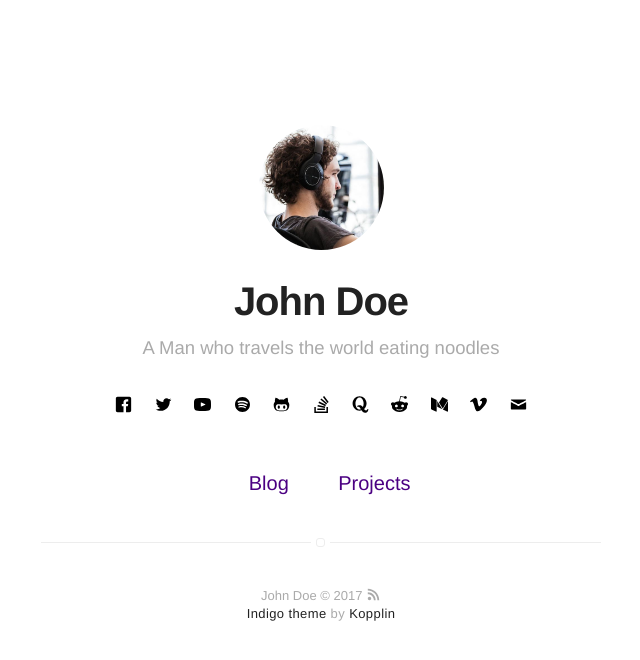
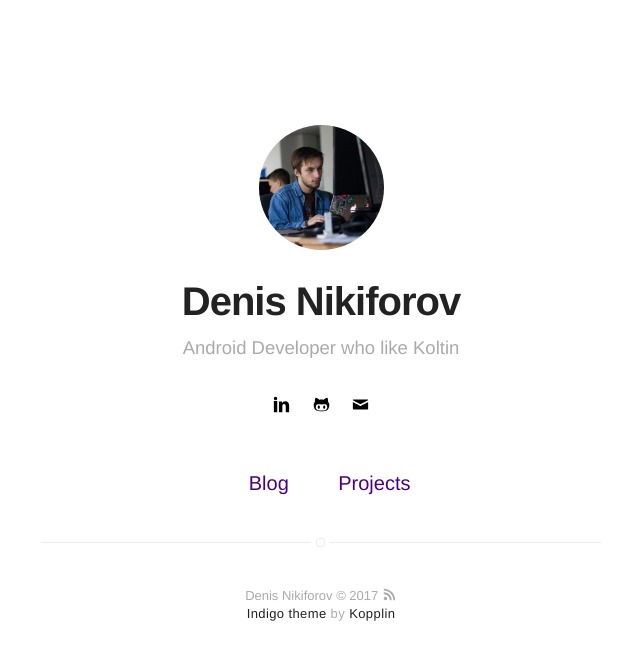
Before and after one commit to Popalay/popalay.github.io, a Jekyll site: the page built from index.html, in a window 1280 px wide. Shown: the top 660 px of the page, without its empty margins (319-959 px from the left). Built offline with Jekyll 4.4.1, drawn with Linux system fonts in a browser that asks for light colours.

Commit message:
Update info

```diff
--- a/_config.yml
+++ b/_config.yml
@@ -1,17 +1,13 @@
 # main text of home
-name: John Doe
-bio: A Man who travels the world eating noodles
-
-# twitter summary info
-description: A blog about technology and stuff related
+name: Denis Nikiforov
+bio: Android Developer who like Koltin
 
 # if it's an external image, update below for true
 # better with square images
 external-image: false
-picture: assets/images/profile.jpg
+picture: assets/images/profile.jpeg
 
-url: https://koppl.in/indigo
-# your url: http://USERNAME.github.io
+url: http://popalay.github.io
 
 permalink: /:title/
 
@@ -29,35 +25,28 @@ highlighter: rouge
 disqus: mydisqus
 
 # if you don't have any of social below, comment the line
-facebook: myfacebook
-twitter: mytwitter
+# facebook: myfacebook
+# twitter: mytwitter
 # google: mygoogle
 # instagram: myinstagram
 # pinterest: mypinterest
-# linkedin: mylinkedin
-youtube: myyoutube
-spotify: myspotify
-github: mygithub
-stackoverflow: 7044681/mystackoverflow
-quora: userquora
-reddit: username
-medium: medium
-vimeo: myvimeo
-email: myemail@gmail.com
+linkedin: https://www.linkedin.com/in/denis-nikiforov-080920124
+# youtube: myyoutube
+# spotify: myspotify
+github: https://github.com/popalay
+# stackoverflow: 7044681/mystackoverflow
+# quora: userquora
+# reddit: username
+# medium: medium
+# vimeo: myvimeo
+email: popalay1@gmail.com
 
 authors:
-    johndoe:
-        name: John Doe
-        bio: A Man who travels the world eating noodles
+    popalay:
+        name: Nikiforov Denis
+        bio: Android Developer who like Koltin
         external-image: false
-        picture: assets/images/profile.jpg
-        twitter: johndoe
-    jamesfoster:
-        name: James Foster
-        bio: A Man who develops software with coffee
-        external-image: false
-        picture: assets/images/james.jpg
-        twitter: jamesfoster
+        picture: assets/images/profile.jpeg
 
 # do you want a larger site? change the option below
 # options: [normal, large] | default: normal
```
Also changed, not shown: assets/images/profile.jpeg (added), assets/images/profile.jpg (deleted).
